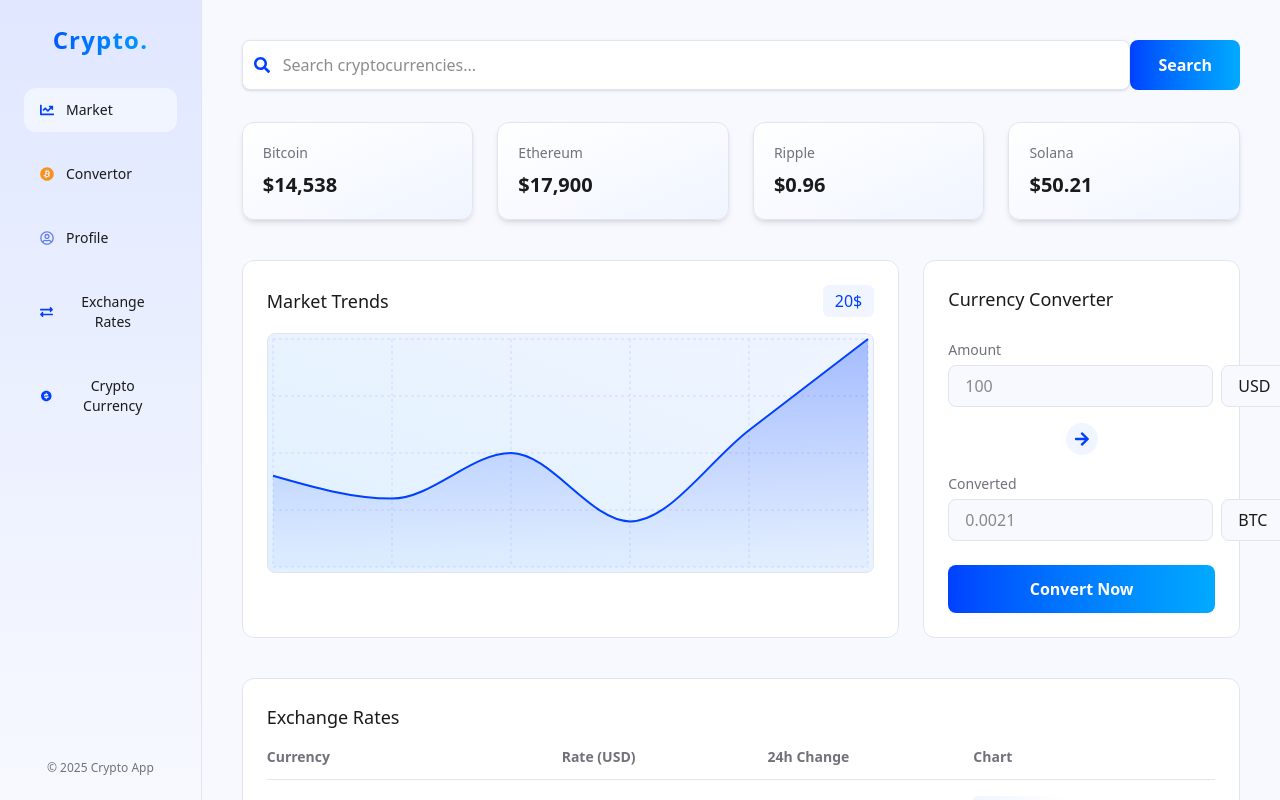
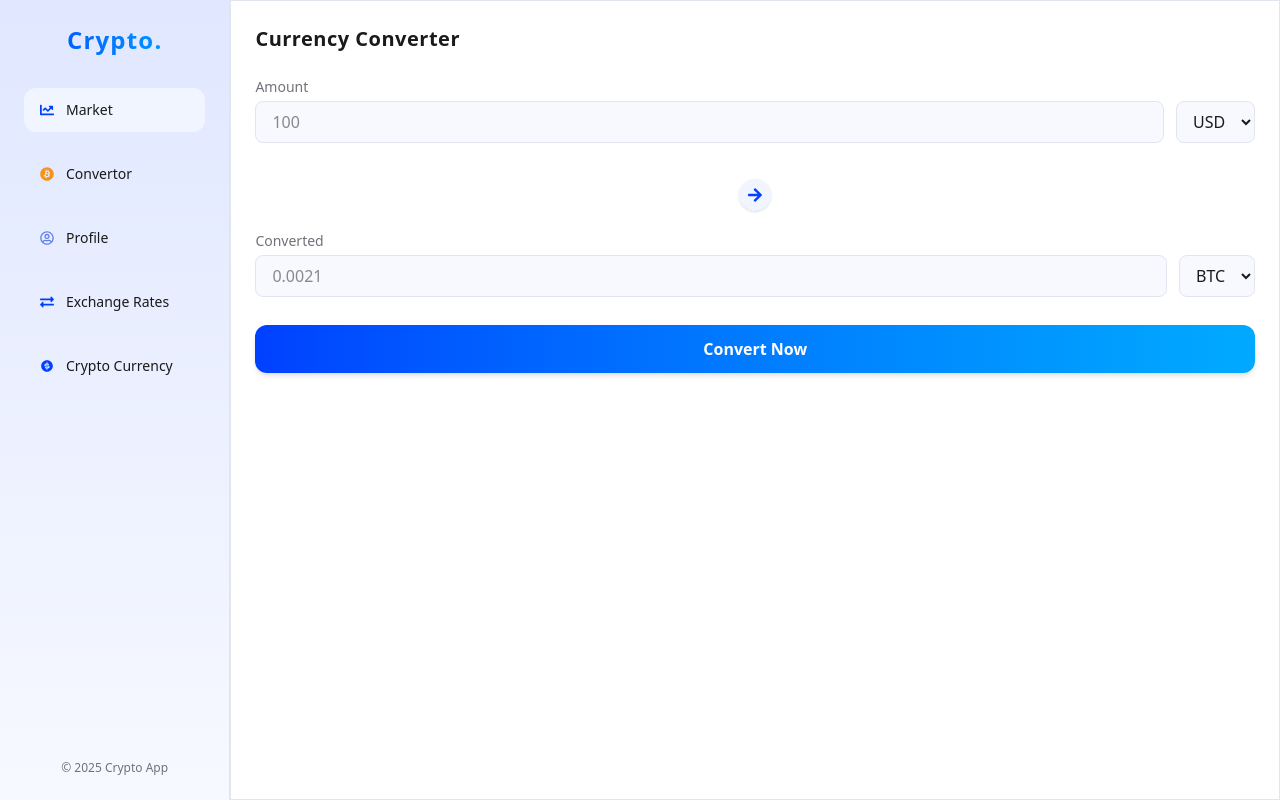
Before and after one commit to SaqibFarhanProgrammer/Exchange-Rate, a React (Vite) app: page /converter in a window 1280 px wide. Built offline with nearby package versions, Linux system fonts and the light colour scheme.

Commit message:
routes added

```diff
--- a/src/App.jsx
+++ b/src/App.jsx
@@ -1,20 +1,19 @@
-import { useState } from "react";
+import { BrowserRouter as Router, Routes, Route } from "react-router-dom";
 import "./App.css";
 import Sidebar from "./componenets/Sidebar";
+
 import Main from "./componenets/Main";
-import { Route, Router, Routes } from "react-router-dom";
-
-import Exchaneratepage from "./Routes/Exchaneratepage";
-import ProfilePage from "./Routes/Profileroutepage";
-import Convertorroutepage from "./Routes/Convertorroutepage";
-
 import Convertorroute from "./Routes/Convertorroutepage";
 import Profileroute from "./Routes/Profileroutepage";
 import Exchangeroute from "./Routes/Exchaneratepage";
 import CryptoPriceUI from "./Routes/CryptoPriceUI";
 
 function App() {
+  return (
     <Router>
+      <div className="App bg-zinc-900 w-full h-screen flex">
+        <Sidebar />
+        <div className="flex-1  overflow-y-scroll">
           <Routes>
             <Route path="/" element={<Main />} />
             <Route path="/converter" element={<Convertorroute />} />
@@ -22,13 +21,9 @@ function App() {
             <Route path="/exchange" element={<Exchangeroute />} />
             <Route path="/crypto" element={<CryptoPriceUI />} />
           </Routes>
-    ;
-  </Router>;
-  return (
-    <div className="App bg-zinc-900 width-full h-screen flex justify-between">
-      <Sidebar />
-      <Main />
         </div>
+      </div>
+    </Router>
   );
 }
 
--- a/src/Routes/Convertorroutepage.jsx
+++ b/src/Routes/Convertorroutepage.jsx
@@ -4,7 +4,7 @@ import Chart from "../subcomponent/Chart"; // Replace with your Chart component
 
 const DashboardContent = () => {
   return (
-    <div className="bg-white p-6  h-full w-screen border border-[#e0e5f0] shadow-sm">
+    <div className="bg-white p-6  h-screen w-full border border-[#e0e5f0] shadow-sm">
       {/* Currency Converter */}
       <h3 className="text-xl font-semibold text-[#1a1a1a] mb-6 tracking-wide">
         Currency Converter
--- a/src/componenets/Main.jsx
+++ b/src/componenets/Main.jsx
@@ -114,8 +114,6 @@ const Dashboard = () => {
             </div>
           </div>
         </div>
-
-        {/* Exchange Rates Table */}
         <Exchangerate />
       </div>
     </div>
--- a/src/componenets/Sidebar.jsx
+++ b/src/componenets/Sidebar.jsx
@@ -8,47 +8,64 @@ import {
   FaRegUserCircle,
   FaArrowRight,
 } from "react-icons/fa";
-import { RiMoneyDollarCircleFill } from "react-icons/ri"; // ✅ Don't forget this
-
+import { RiMoneyDollarCircleFill } from "react-icons/ri";
+import { Link } from "react-router-dom";
+import { NavLink } from "react-router-dom";
 
 const Sidebar = () => {
   return (
-
     <div className="navigation-panel w-[18vw] bg-gradient-to-b from-[#e0e7ff] to-[#f7f9ff] p-6 flex flex-col justify-between shadow-xl border-r border-[#e0e5f0]">
       <div>
         <h1 className="app-title text-2xl font-bold mb-8 tracking-wider text-center bg-gradient-to-r from-[#0040ff] to-[#00aaff] bg-clip-text text-transparent">
           Crypto.
         </h1>
-        <nav className="menu-options flex flex-col gap-5 text-sm">
-          <button className="menu-item bg-[#f0f5ff] hover:bg-gradient-to-r from-[#0040ff] to-[#00aaff] hover:text-white px-4 py-3 rounded-xl flex items-center gap-3 transition text-[#1a1a1a]">
+        <div className="menu-options flex flex-col gap-5 text-sm">
+          <Link
+            to="/"
+            className="menu-item bg-[#f0f5ff] hover:bg-gradient-to-r from-[#0040ff] to-[#00aaff] hover:text-white px-4 py-3 rounded-xl flex items-center gap-3 transition text-[#1a1a1a]"
+          >
             <FaChartLine className="icon text-[#0040ff]" />
             Market
-          </button>
-          <button className="menu-item hover:bg-gradient-to-r from-[#0040ff] to-[#00aaff] hover:text-white px-4 py-3 rounded-xl flex items-center gap-3 transition text-[#1a1a1a]">
+          </Link>
+
+          <Link
+            to="/converter"
+            className="menu-item hover:bg-gradient-to-r from-[#0040ff] to-[#00aaff] hover:text-white px-4 py-3 rounded-xl flex items-center gap-3 transition text-[#1a1a1a]"
+          >
             <FaBitcoin className="icon text-[#f7931a]" />
             Convertor
-          </button>
-          <button className="menu-item hover:bg-gradient-to-r from-[#0040ff] to-[#00aaff] hover:text-white px-4 py-3 rounded-xl flex items-center gap-3 transition text-[#1a1a1a]">
+          </Link>
+
+          <Link
+            to="/profile"
+            className="menu-item hover:bg-gradient-to-r from-[#0040ff] to-[#00aaff] hover:text-white px-4 py-3 rounded-xl flex items-center gap-3 transition text-[#1a1a1a]"
+          >
             <FaRegUserCircle className="icon text-[#627eea]" />
             Profile
-          </button>
-          <button className="menu-item hover:bg-gradient-to-r from-[#0040ff] to-[#00aaff] hover:text-white px-4 py-3 rounded-xl flex items-center gap-3 transition text-[#1a1a1a]">
+          </Link>
+
+          <Link
+            to="/exchange"
+            className="menu-item hover:bg-gradient-to-r from-[#0040ff] to-[#00aaff] hover:text-white px-4 py-3 rounded-xl flex items-center gap-3 transition text-[#1a1a1a]"
+          >
             <FaExchangeAlt className="icon text-[#0040ff]" />
             Exchange Rates
-          </button>
-          <button className="menu-item hover:bg-gradient-to-r from-[#0040ff] to-[#00aaff] hover:text-white px-4 py-3 rounded-xl flex items-center gap-3 transition text-[#1a1a1a]">
+          </Link>
+
+          <Link
+            to="/crypto"
+            className="menu-item hover:bg-gradient-to-r from-[#0040ff] to-[#00aaff] hover:text-white px-4 py-3 rounded-xl flex items-center gap-3 transition text-[#1a1a1a]"
+          >
             <RiMoneyDollarCircleFill className="icon text-[#0040ff]" />
             Crypto Currency
-          </button>
-        </nav>
+          </Link>
+        </div>
       </div>
       <div className="copyright-info text-xs text-zinc-500 text-center">
         © 2025 Crypto App
       </div>
     </div>
   );
-
 };
 
-
 export default Sidebar;
```
Lines whose indentation alone changed are shown as unchanged.
